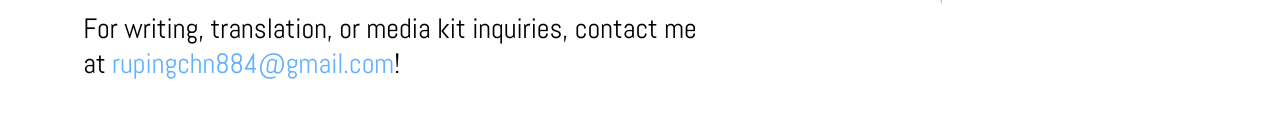
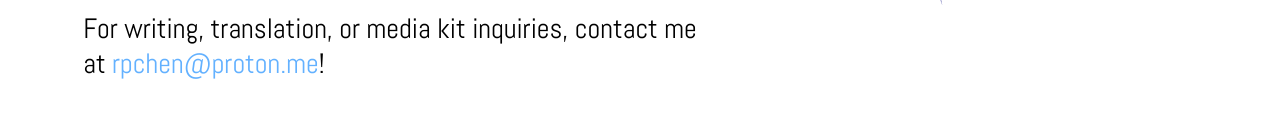
Before and after one commit to rowiehen/rupingchen.github.io, a plain HTML site: page writing_translation.html in a window 1280 px wide. Shown: the part 393-529 px from the top of the page. Drawn offline with nearby package versions, Linux system fonts and the light colour scheme; a web font is replaced by a local one.

Commit message:
Update writing_translation.html

```diff
--- a/writing_translation.html
+++ b/writing_translation.html
@@ -28,7 +28,7 @@
 				<li>...among other projects</li>
 
 			</ul>
-			<p>For writing, translation, or media kit inquiries, contact me at <span style="color: #63b1ff;">rupingchn884@gmail.com</span>!</p>
+			<p>For writing, translation, or media kit inquiries, contact me at <span style="color: #63b1ff;">rpchen@proton.me</span>!</p>
 
 			<img id="about-photo-2" src="assets/img/chill.png"/>
 			<img id="about-photo-22" src="assets/img/chill_1.png"/>
```
